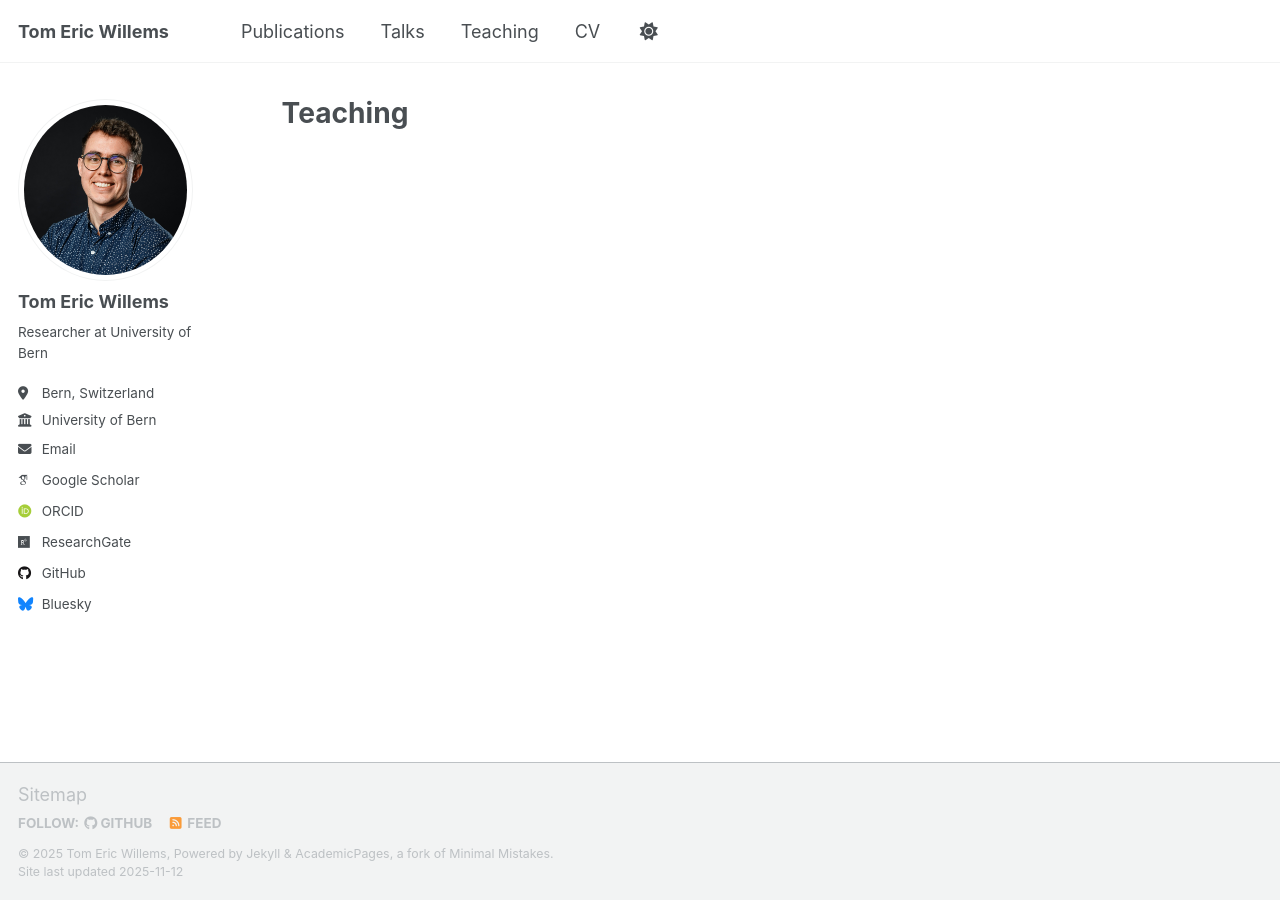
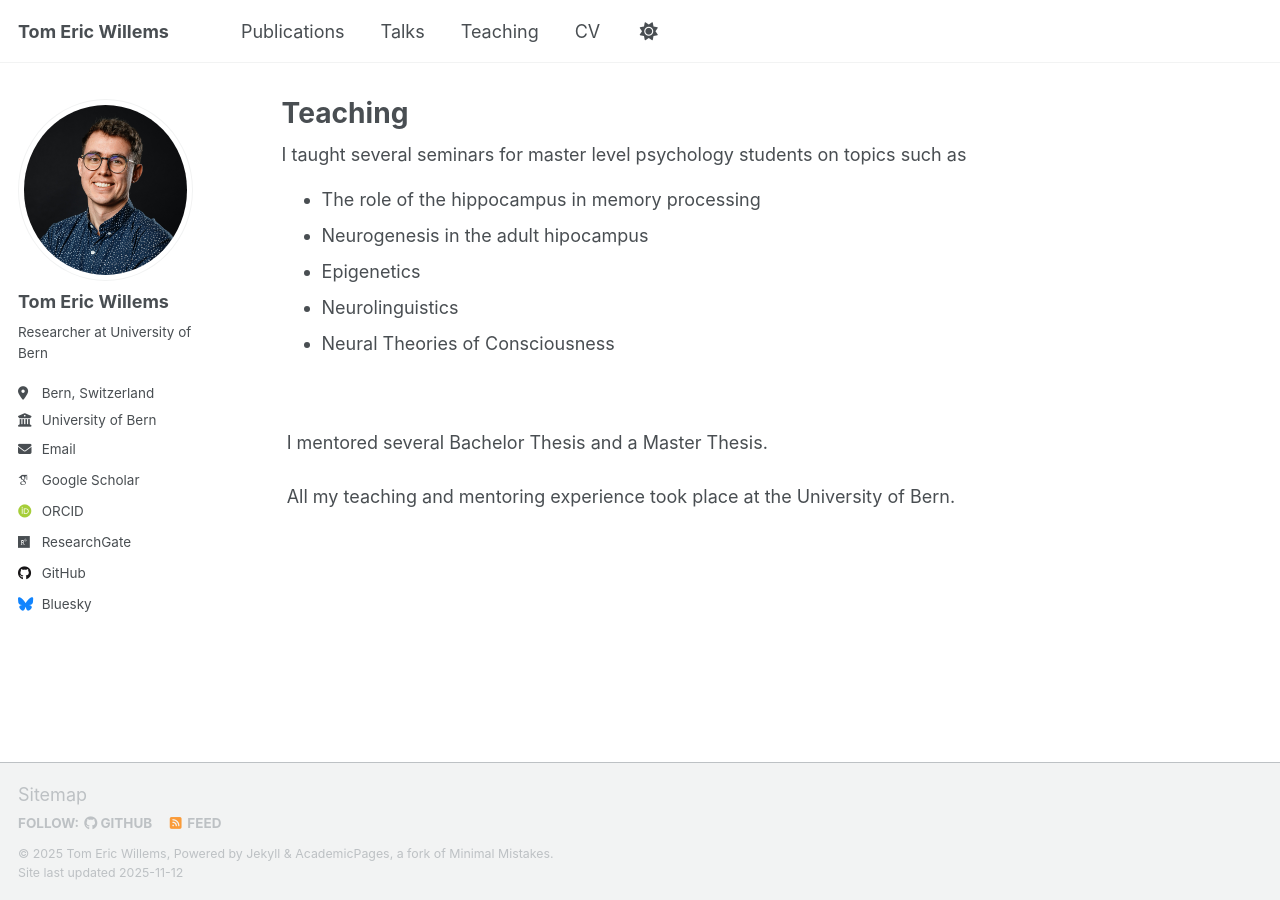
Before and after one commit to TomW92/TomW92.github.io, a Jekyll site: the page built from _pages/teaching.html, in a window 1280 px wide. Built offline with Jekyll 4.4.1, drawn with Linux system fonts in a browser that asks for light colours; some web fonts are replaced; a script that is not in the unit is left out.

Commit message:
Enhance teaching.html with seminar details
Added details about teaching seminars and mentoring experience.

```diff
--- a/_pages/teaching.html
+++ b/_pages/teaching.html
@@ -7,6 +7,22 @@ author_profile: true
 
 {% include base_path %}
 
+<div class="wordwrap">I taught several seminars for master level psychology students on topics such as
+  <ul>
+  <li>The role of the hippocampus in memory processing</li>
+  <li>Neurogenesis in the adult hipocampus</li>
+  <li>Epigenetics</li>
+  <li>Neurolinguistics</li>
+  <li>Neural Theories of Consciousness</li>
+</ul>
+  <br><br>
+  I mentored several Bachelor Thesis and a Master Thesis.<br><br>
+  All my teaching and mentoring experience took place at the University of Bern.
+</div>
+
+
+
+
 {% for post in site.teaching reversed %}
   {% include archive-single.html %}
 {% endfor %}
```
